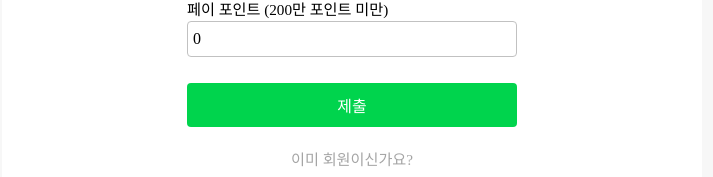
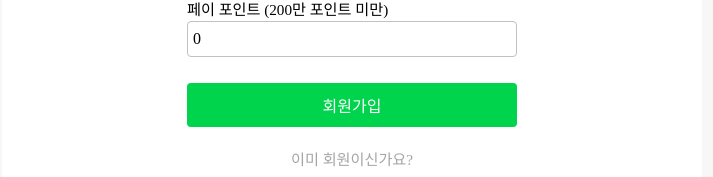
Before and after one commit to juunzzi/check-mine-2023, a React (Create React App) app in the folder packages/client/: page /join in a window 1280 px wide. Shown: the part 501-678 px from the top of the page, without its empty margins (288-1001 px from the left). Built offline with nearby package versions, Linux system fonts and the light colour scheme; no server answers.

Commit message:
[#55] Input에 required 속성 추가

```diff
--- a/packages/client/src/@components/user/UserJoinForm/index.tsx
+++ b/packages/client/src/@components/user/UserJoinForm/index.tsx
@@ -46,6 +46,7 @@ const UserJoinForm = (props: UserJoinFormProps) => {
                 label="이름 (2~6자)"
                 isError={isNameError}
                 errorText="이름은 2~6 글자의 영문, 한글만 가능합니다."
+                required
             />
             <Input
                 type="email"
@@ -55,6 +56,7 @@ const UserJoinForm = (props: UserJoinFormProps) => {
                 label="이메일"
                 isError={isEmailError}
                 errorText="이메일 양식을 지켜주세요"
+                required
             />
             <Input
                 type="password"
@@ -64,6 +66,7 @@ const UserJoinForm = (props: UserJoinFormProps) => {
                 label="비밀번호 (최소 8자, 하나 이상의 영문자)"
                 isError={isPasswordError}
                 errorText="비밀번호는 최소 8자이고, 하나 이상의 영문자가 입력되어야 합니다."
+                required
             />
             <Input
                 type="password"
@@ -73,6 +76,7 @@ const UserJoinForm = (props: UserJoinFormProps) => {
                 label="비밀번호 확인"
                 isError={isPasswordReEnterError}
                 errorText="비밀번호가 동일하지 않습니다."
+                required
             />
             <Input
                 value={payPoint.toLocaleString('ko-kr')}
@@ -81,8 +85,9 @@ const UserJoinForm = (props: UserJoinFormProps) => {
                 label="페이 포인트  (200만 포인트 미만)"
                 isError={isPayPointError}
                 errorText="숫자만 입력이 가능합니다."
+                required
             />
-            <Button>제출</Button>
+            <Button>회원가입</Button>
         </Styled.FormConainer>
     )
 }
--- a/packages/client/src/@components/user/UserLoginForm/index.tsx
+++ b/packages/client/src/@components/user/UserLoginForm/index.tsx
@@ -29,6 +29,7 @@ const UserLoginForm = (props: UserLoginFormProps) => {
                 label="이메일"
                 isError={isEmailError}
                 errorText="이메일 양식을 지켜주세요"
+                required
             />
             <Input
                 type="password"
@@ -38,6 +39,7 @@ const UserLoginForm = (props: UserLoginFormProps) => {
                 label="비밀번호 (최소 8자, 하나 이상의 영문자)"
                 isError={isPasswordError}
                 errorText="비밀번호는 최소 8자이고, 하나 이상의 영문자가 입력되어야 합니다."
+                required
             />
             <Button>로그인</Button>
         </Styled.FormConainer>
```
